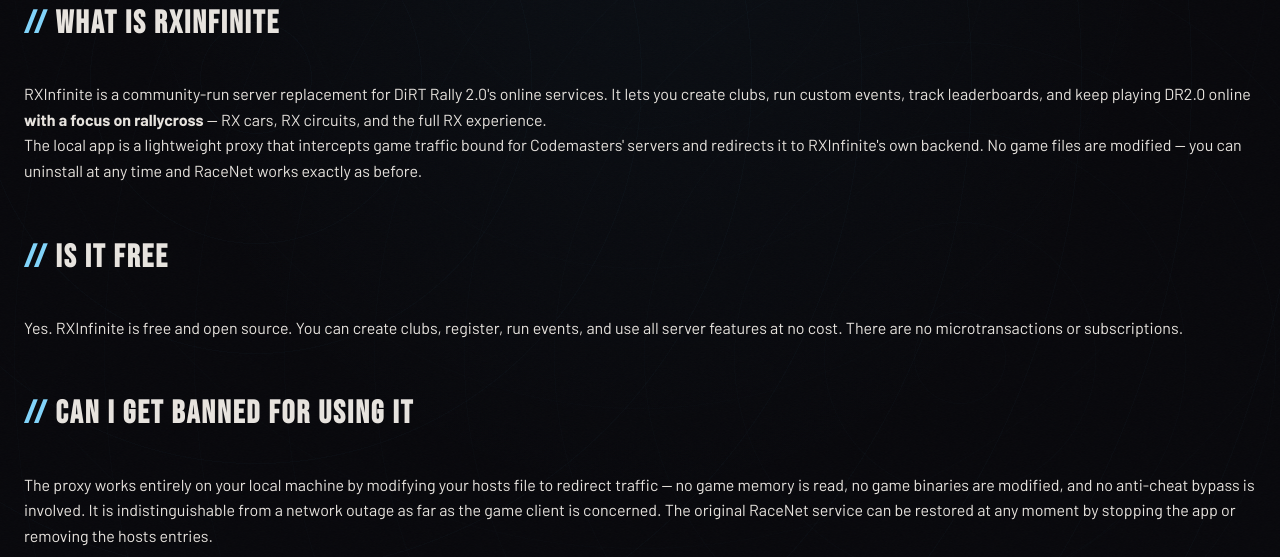
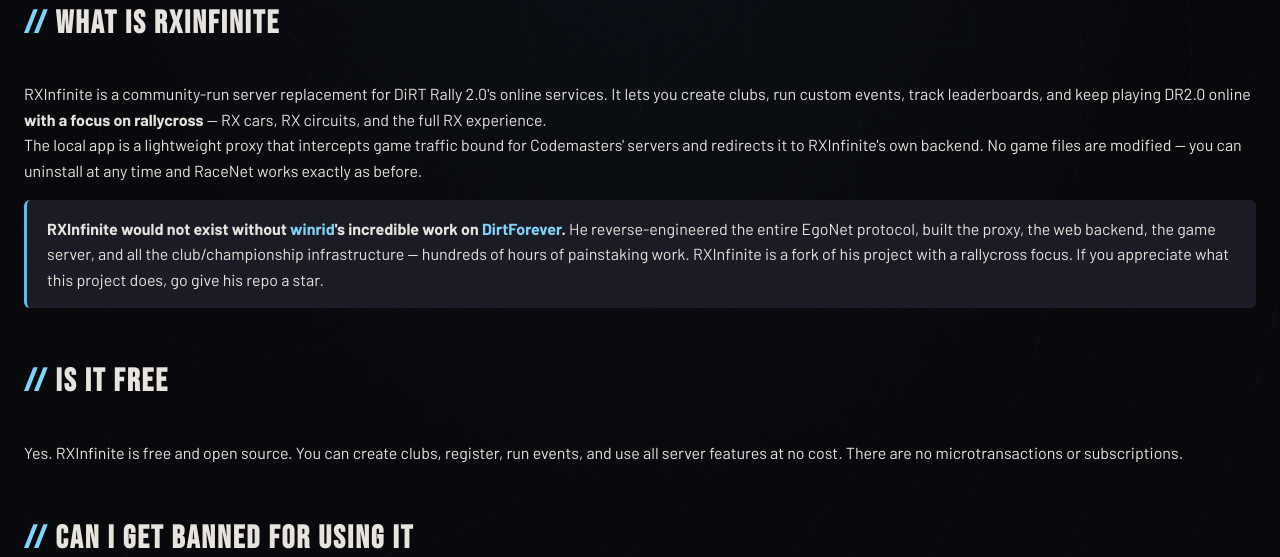
Before and after one commit to FrigidKingX1/rxinfinite, a Flask app: page /about in a window 1280 px wide. Shown: the part 162-719 px from the top of the page. Run offline with Flask 3, Linux system fonts and the light colour scheme; some libraries are stand-ins or nearby versions.

Commit message:
Update PayPal email and credit DirtForever creator

```diff
--- a/web/templates/about.html
+++ b/web/templates/about.html
@@ -13,6 +13,11 @@
         </p>
         <p>
             The local app is a lightweight proxy that intercepts game traffic bound for Codemasters' servers and redirects it to RXInfinite's own backend. No game files are modified &mdash; you can uninstall at any time and RaceNet works exactly as before.
+        </p>
+        <p style="margin-top:1rem; padding:1rem 1.25rem; background:var(--bg-elevated); border-left:3px solid var(--accent); border-radius:var(--radius);">
+            <strong>RXInfinite would not exist without <a href="https://github.com/winrid" target="_blank">winrid</a>'s incredible work on <a href="https://github.com/winrid/DirtForever" target="_blank">DirtForever</a>.</strong>
+            He reverse-engineered the entire EgoNet protocol, built the proxy, the web backend, the game server, and all the club/championship infrastructure &mdash; hundreds of hours of painstaking work.
+            RXInfinite is a fork of his project with a rallycross focus. If you appreciate what this project does, go give his repo a star.
         </p>
     </div>
     <div class="container">
--- a/web/templates/home.html
+++ b/web/templates/home.html
@@ -31,7 +31,7 @@
                 <p class="donate-text">Help keep the servers running. Send any amount via PayPal to:</p>
                 <div class="donate-email-wrap">
                     <button class="btn btn-primary btn-sm donate-reveal" id="donateReveal"
-                        data-a="d2lucmlk" data-b="K3BheXBhbA==" data-c="QGdtYWlsLmNvbQ==">
+                        data-a="ZGFsdG9uLmcuY3VubmluZ2hhbQ==" data-b="QA==" data-c="Z21haWwuY29t">
                         Click to Show Email
                     </button>
                     <span class="donate-email mono" id="donateEmail"></span>
```
